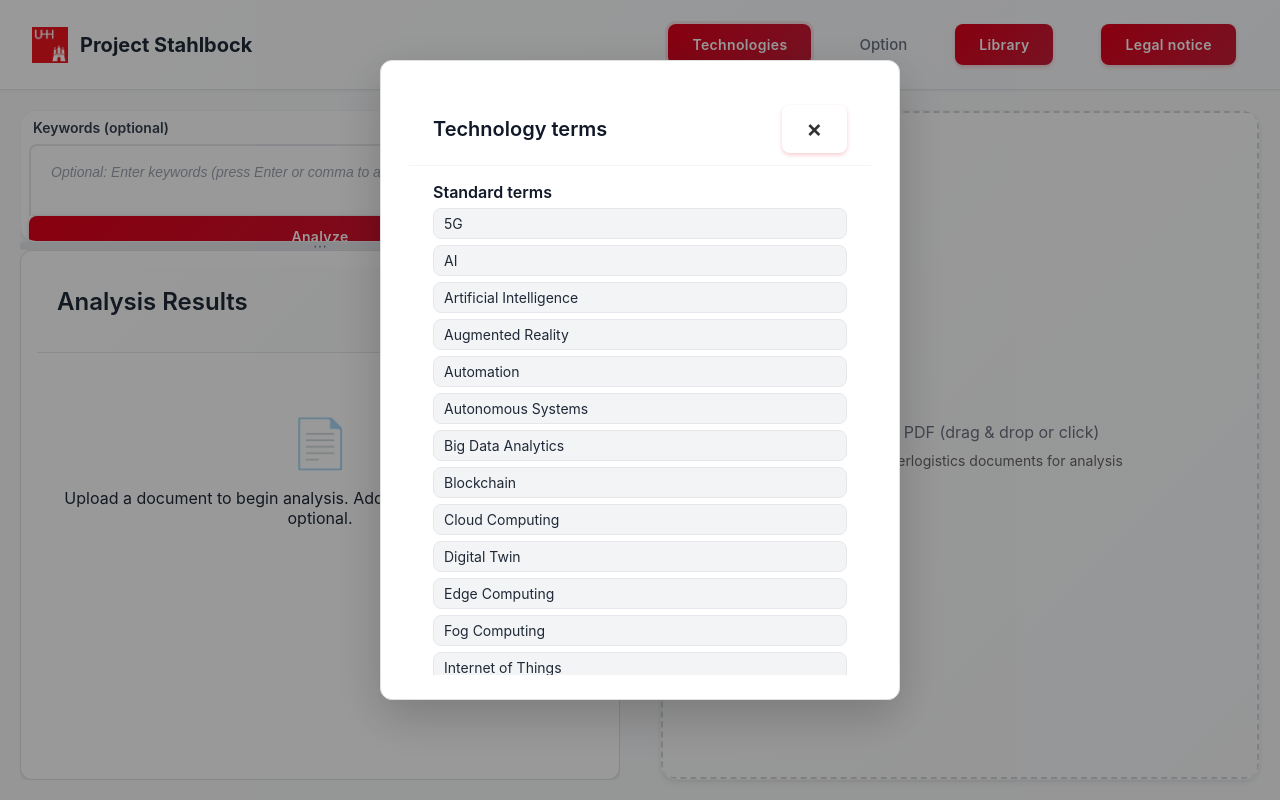
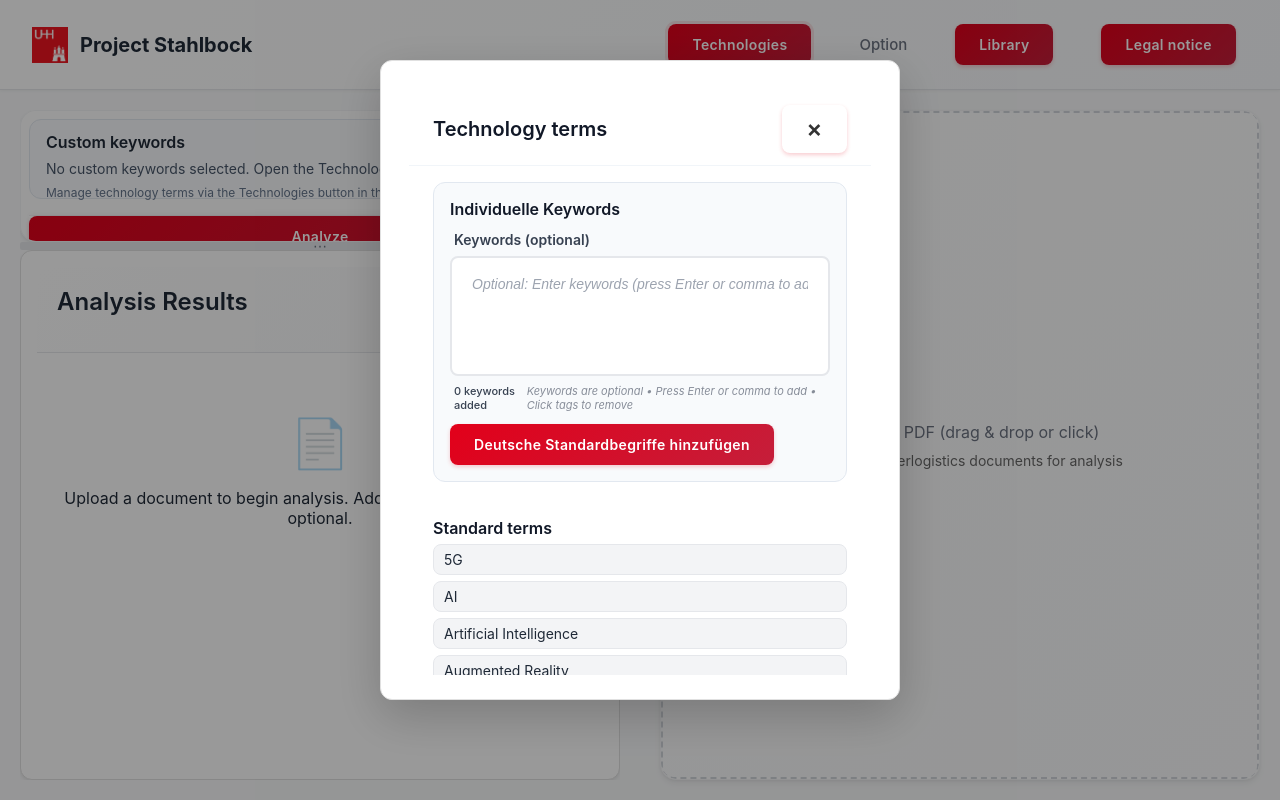
Before and after one commit to simoewe/simoewe.github.io, a React (Create React App) app in the folder frontend/: page / in a window 1280 px wide. Both pictures are taken after a click on the button "Technologies". Built offline with nearby package versions, Linux system fonts and the light colour scheme.

Commit message:
Keyword Umzug

```diff
--- a/frontend/src/App.css
+++ b/frontend/src/App.css
@@ -163,6 +163,54 @@ html {
 
 .inner-container.full {
   height: 100%;
+}
+
+.keyword-summary {
+  display: flex;
+  flex-direction: column;
+  gap: 8px;
+  padding: 12px 16px;
+  border: 1px solid #e2e8f0;
+  border-radius: 12px;
+  background: #f8fafc;
+  height: 100%;
+}
+
+.keyword-summary h3 {
+  margin: 0;
+  font-size: 16px;
+  font-weight: 600;
+  color: #1f2937;
+}
+
+.keyword-summary-list {
+  list-style: none;
+  margin: 0;
+  padding: 0;
+  display: flex;
+  flex-wrap: wrap;
+  gap: 6px;
+}
+
+.keyword-summary-list li {
+  padding: 6px 10px;
+  border-radius: 999px;
+  background: #e5e7eb;
+  color: #1f2937;
+  font-size: 13px;
+}
+
+.keyword-summary-empty {
+  margin: 0;
+  font-size: 14px;
+  color: #475569;
+}
+
+.keyword-summary-hint {
+  margin: 0;
+  font-size: 12px;
+  color: #64748b;
+  line-height: 1.4;
 }
 
 /* Custom Panel Resizers with Modern Design */
@@ -983,6 +1031,35 @@ textarea:focus {
   border: 1px solid #e5e7eb;
 }
 
+.technology-keyword-editor {
+  border: 1px solid #e2e8f0;
+  border-radius: 12px;
+  padding: 16px;
+  background: #f8fafc;
+}
+
+.technology-keyword-editor h3 {
+  margin-top: 0;
+  margin-bottom: 12px;
+}
+
+.technology-actions {
+  display: flex;
+  flex-direction: column;
+  gap: 8px;
+  margin-top: 12px;
+}
+
+.technology-actions button {
+  align-self: flex-start;
+}
+
+.technology-feedback {
+  margin: 0;
+  font-size: 13px;
+  color: #047857;
+}
+
 @media (prefers-color-scheme: dark) {
   html, body, #root, .app {
     background: #0b1120;
@@ -1015,6 +1092,25 @@ textarea:focus {
   .nav-rechts li:hover {
     background: rgba(226, 0, 26, 0.2);
     color: #ffffff;
+  }
+
+  .keyword-summary {
+    background: rgba(30, 41, 59, 0.65);
+    border-color: rgba(148, 163, 184, 0.35);
+  }
+
+  .keyword-summary h3 {
+    color: #e2e8f0;
+  }
+
+  .keyword-summary-list li {
+    background: rgba(226, 0, 26, 0.25);
+    color: #f8fafc;
+  }
+
+  .keyword-summary-empty,
+  .keyword-summary-hint {
+    color: #94a3b8;
   }
 
   .inner-container,
@@ -1188,6 +1284,15 @@ textarea:focus {
     color: #e2e8f0;
     box-shadow: inset 0 0 0 1px rgba(148, 163, 184, 0.12);
   }
+
+  .technology-keyword-editor {
+    border-color: rgba(148, 163, 184, 0.35);
+    background: rgba(15, 23, 42, 0.85);
+  }
+
+  .technology-feedback {
+    color: #34d399;
+  }
 }
 .library-modal {
   max-width: 560px;
--- a/frontend/src/App.js
+++ b/frontend/src/App.js
@@ -1,7 +1,6 @@
 import React, { useState, useEffect, useRef, useCallback, useMemo } from 'react';
 import Header from "./components/Header";
 import RightPanel from "./components/PdfViewer";
-import KeywordInput from "./components/Input";
 import TextAnalyzer from "./components/TextAnalyzer";
 import { getApiBase } from "./utils/apiBase";
 import './App.css';
@@ -96,6 +95,15 @@ function App() {
     setAnalysisProgress(100);
     setAnalysisSteps((prev) => prev.map((step) => ({ ...step, status: 'completed' })));
   }, [clearAnalysisTimers]);
+
+  const handleKeywordsChange = useCallback((input) => {
+    if (typeof input === "string") {
+      setKeywords(input);
+      return;
+    }
+    const nextValue = input?.target?.value;
+    setKeywords(typeof nextValue === "string" ? nextValue : "");
+  }, []);
 
   const userKeywordList = useMemo(
     () =>
@@ -268,6 +276,8 @@ function App() {
           defaultTerms: DEFAULT_TECHNOLOGY_TERMS,
           customTerms: userKeywordList
         }}
+        keywordsValue={keywords}
+        onKeywordsChange={handleKeywordsChange}
       />
 
       <div className="body">
@@ -279,10 +289,23 @@ function App() {
                 <Panel defaultSize={20} minSize={15} maxSize={30}>
                   <div className="inner-container top" style={{ display: 'flex', flexDirection: 'column', height: '100%', position: 'relative', padding: '8px', overflowY: 'auto' }}>
                     <div style={{ flex: 1, minHeight: '80px', marginBottom: '16px', paddingRight: '2px' }}>
-                      <KeywordInput
-                        value={keywords}
-                        onChange={(e) => setKeywords(e.target.value)}
-                      />
+                      <div className="keyword-summary">
+                        <h3>Custom keywords</h3>
+                        {userKeywordList.length > 0 ? (
+                          <ul className="keyword-summary-list">
+                            {userKeywordList.map((keyword) => (
+                              <li key={keyword}>{keyword}</li>
+                            ))}
+                          </ul>
+                        ) : (
+                          <p className="keyword-summary-empty">
+                            No custom keywords selected. Open the Technologies menu to add some.
+                          </p>
+                        )}
+                        <p className="keyword-summary-hint">
+                          Manage technology terms via the Technologies button in the navigation bar.
+                        </p>
+                      </div>
                     </div>
                     <div className="analyze-footer">
                       <button
--- a/frontend/src/components/Header.js
+++ b/frontend/src/components/Header.js
@@ -1,9 +1,16 @@
-import React, { useMemo, useState } from "react";
+import React, { useEffect, useMemo, useState } from "react";
 import UHH_Logo from "../UHH_Logo.svg.png";
 import Library from "./Library";
 import { getApiBase } from "../utils/apiBase";
+import KeywordInput from "./Input";
+import { DEFAULT_TECHNOLOGY_TERMS, GERMAN_TECHNOLOGY_TERMS } from "../constants/technologies";
 
-export default function Header({ onPickFromLibrary, technologyTerms }) {
+export default function Header({
+  onPickFromLibrary,
+  technologyTerms,
+  keywordsValue,
+  onKeywordsChange,
+}) {
   const [showLib, setShowLib] = useState(false);
   const [showImpressum, setShowImpressum] = useState(false);
   const [showCodePrompt, setShowCodePrompt] = useState(false);
@@ -34,6 +41,13 @@ export default function Header({ onPickFromLibrary, technologyTerms }) {
       ).sort((a, b) => a.localeCompare(b)),
     [uniqueDefaultTerms, uniqueCustomTerms]
   );
+  const [germanFeedback, setGermanFeedback] = useState("");
+
+  useEffect(() => {
+    if (!germanFeedback) return;
+    const timeoutId = setTimeout(() => setGermanFeedback(""), 4000);
+    return () => clearTimeout(timeoutId);
+  }, [germanFeedback]);
 
   const handleLibraryClick = () => {
     if (libraryAccessGranted) {
@@ -110,6 +124,40 @@ export default function Header({ onPickFromLibrary, technologyTerms }) {
     } finally {
       setVerifyingCode(false);
     }
+  };
+
+  const handleKeywordsChange = (eventOrValue) => {
+    if (!onKeywordsChange) return;
+    if (typeof eventOrValue === "string") {
+      onKeywordsChange(eventOrValue);
+      return;
+    }
+    const nextValue = eventOrValue?.target?.value ?? "";
+    onKeywordsChange(nextValue);
+  };
+
+  const handleAddGermanTerms = () => {
+    if (!onKeywordsChange) return;
+    const customNormalized = new Set(
+      (customTerms || []).map((term) => term.trim().toLowerCase()).filter(Boolean)
+    );
+    const defaultNormalized = new Set(
+      (defaultTerms || DEFAULT_TECHNOLOGY_TERMS).map((term) => term.trim().toLowerCase())
+    );
+
+    const additions = GERMAN_TECHNOLOGY_TERMS.filter((term) => {
+      const normalized = term.trim().toLowerCase();
+      return !customNormalized.has(normalized) && !defaultNormalized.has(normalized);
+    });
+
+    if (!additions.length) {
+      setGermanFeedback("Alle deutschen Keywords sind bereits enthalten.");
+      return;
+    }
+
+    const updatedTerms = [...(customTerms || []), ...additions];
+    handleKeywordsChange(updatedTerms.join(", "));
+    setGermanFeedback(`${additions.length} deutsche Keywords hinzugefügt.`);
   };
 
   return (
@@ -300,6 +348,20 @@ export default function Header({ onPickFromLibrary, technologyTerms }) {
               </button>
             </div>
             <div className="modal-body">
+              <section className="technology-keyword-editor">
+                <h3>Individuelle Keywords</h3>
+                <KeywordInput
+                  value={keywordsValue}
+                  onChange={handleKeywordsChange}
+                />
+                <div className="technology-actions">
+                  <button type="button" onClick={handleAddGermanTerms}>
+                    Deutsche Standardbegriffe hinzufügen
+                  </button>
+                  {germanFeedback && <p className="technology-feedback">{germanFeedback}</p>}
+                </div>
+              </section>
+
               <section>
                 <h3>Standard terms</h3>
                 {uniqueDefaultTerms.length > 0 ? (
--- a/frontend/src/constants/technologies.js
+++ b/frontend/src/constants/technologies.js
@@ -17,3 +17,22 @@ export const DEFAULT_TECHNOLOGY_TERMS = [
   "Fog Computing",
   "Big Data Analytics"
 ];
+
+export const GERMAN_TECHNOLOGY_TERMS = [
+  "Künstliche Intelligenz",
+  "KI",
+  "Maschinelles Lernen",
+  "Blockchain-Technologie",
+  "Internet der Dinge",
+  "Digitaler Zwilling",
+  "5G-Konnektivität",
+  "Robotik",
+  "Autonome Systeme",
+  "Automatisierung",
+  "Virtuelle Realität",
+  "Erweiterte Realität",
+  "Cloud-Computing",
+  "Edge-Computing",
+  "Fog-Computing",
+  "Big-Data-Analytik"
+];
```
